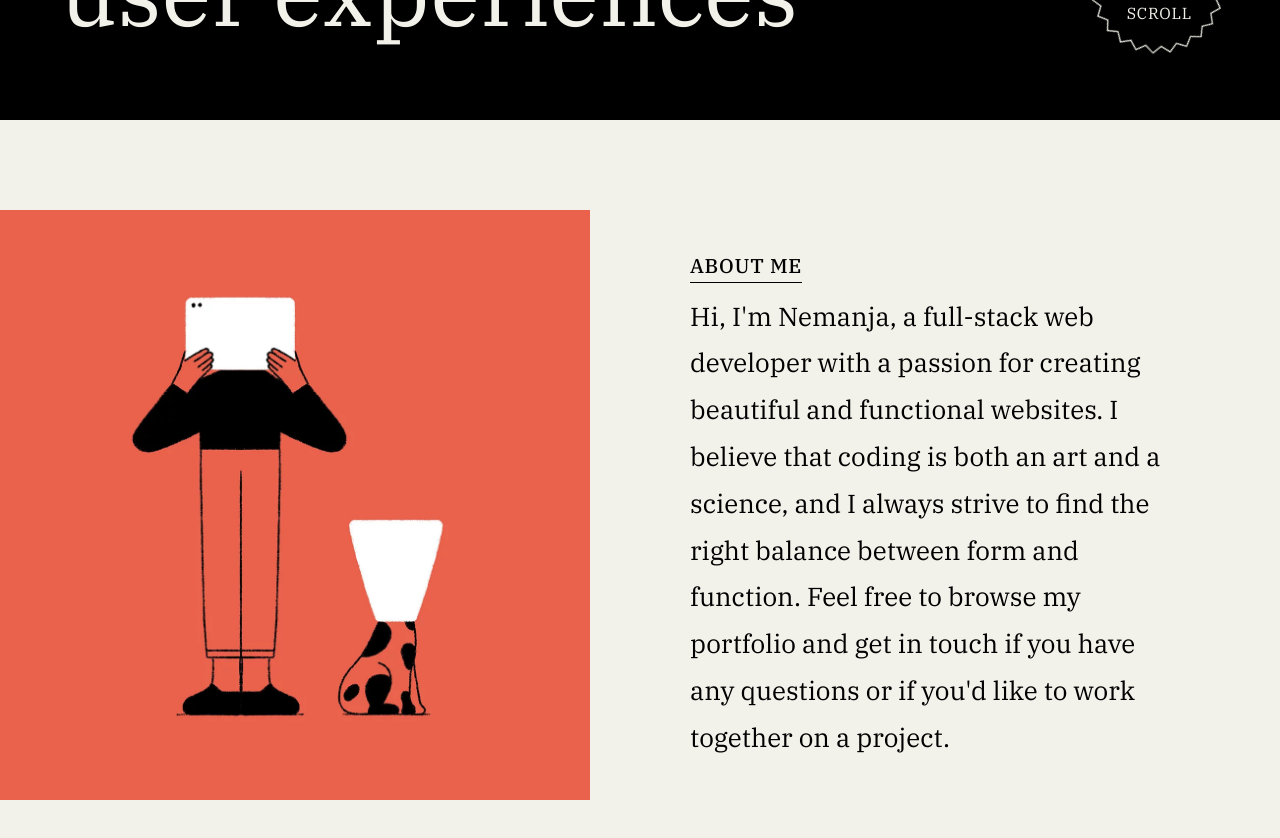
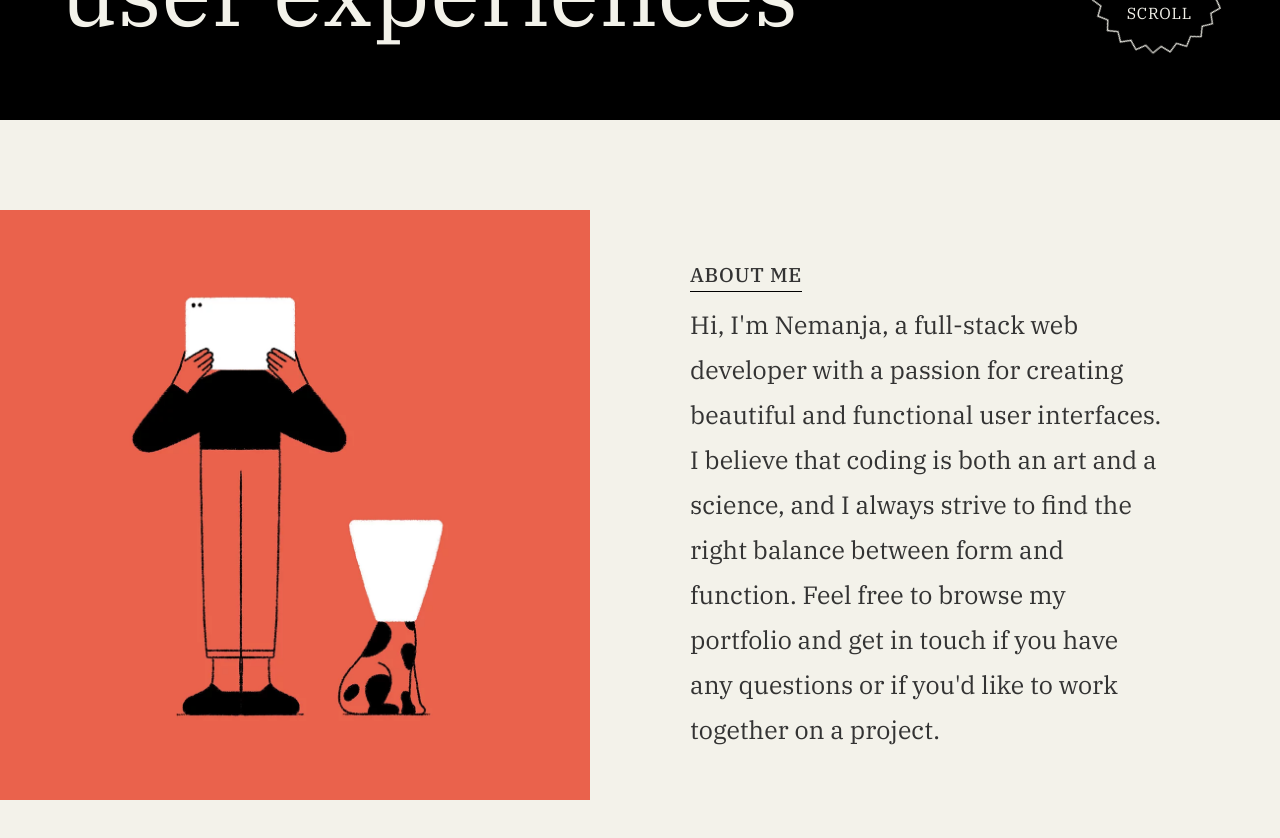
Before and after one commit to nemanjamalesija/portfolio-v2, a React (Vite) app: page / in a window 1280 px wide. Shown: the part 680-1518 px from the top of the page. Built offline with nearby package versions, Linux system fonts and the light colour scheme.

Commit message:
Finish about and nav sticky

```diff
--- a/src/components/About.tsx
+++ b/src/components/About.tsx
@@ -3,21 +3,21 @@ import about from '../assets/images/about.webp';
 import { useRefsContext } from '../hooks/useRefsContext';
 
 const About = () => {
-  const { aboutRef, navRef } = useRefsContext();
+  const { aboutRef, navRef, heroRef } = useRefsContext();
 
   useEffect(() => {
     const handleScroll = function () {
-      if (!aboutRef.current || !navRef.current) return;
+      if (!heroRef.current || !navRef.current) return;
 
-      const initialCoords = aboutRef.current.getBoundingClientRect();
+      const initialCoords = heroRef.current.getBoundingClientRect().height;
 
-      if (window.scrollY > initialCoords.top)
+      if (window.scrollY > initialCoords + 115)
         navRef.current.classList.add('sticky');
       else navRef.current.classList.remove('sticky');
     };
     window.addEventListener('scroll', handleScroll);
     return () => window.removeEventListener('scroll', handleScroll);
-  }, [aboutRef, navRef]);
+  }, [heroRef, navRef]);
 
   return (
     <section className='section about py-36' ref={aboutRef}>
@@ -34,11 +34,11 @@ const About = () => {
         </h3>
         <blockquote className='about__blockquote'>
           Hi, I'm Nemanja, a full-stack web developer with a passion for
-          creating beautiful and functional websites. I believe that coding is
-          both an art and a science, and I always strive to find the right
-          balance between form and function. Feel free to browse my portfolio
-          and get in touch if you have any questions or if you'd like to work
-          together on a project.
+          creating beautiful and functional user interfaces. I believe that
+          coding is both an art and a science, and I always strive to find the
+          right balance between form and function. Feel free to browse my
+          portfolio and get in touch if you have any questions or if you'd like
+          to work together on a project.
         </blockquote>
       </div>
     </section>
--- a/src/index.css
+++ b/src/index.css
@@ -21,6 +21,7 @@ body {
   line-height: 1.6;
   font-family: 'IBM Plex Serif';
   background-color: #000;
+  color: #333;
 }
 
 @keyframes moveInTop {
@@ -122,7 +123,7 @@ body {
   align-items: center;
   background-color: rgba(0, 0, 0, 0.5);
   color: #f3f2ea;
-  transition: all 0.6s ease;
+  transition: all 0.3s ease-in;
   animation: moveInBottom 1s ease-out;
 }
 
@@ -130,7 +131,7 @@ body {
   position: fixed;
   top: 0;
   left: 0;
-  background-color: #000;
+  background-color: rgba(0, 0, 0, 0.9);
 }
 
 /* HERO */
@@ -161,5 +162,5 @@ main {
 .about__blockquote {
   line-height: 1.8;
   width: 80%;
-  font-size: 2.6rem;
+  font-size: 2.5rem;
 }
```
